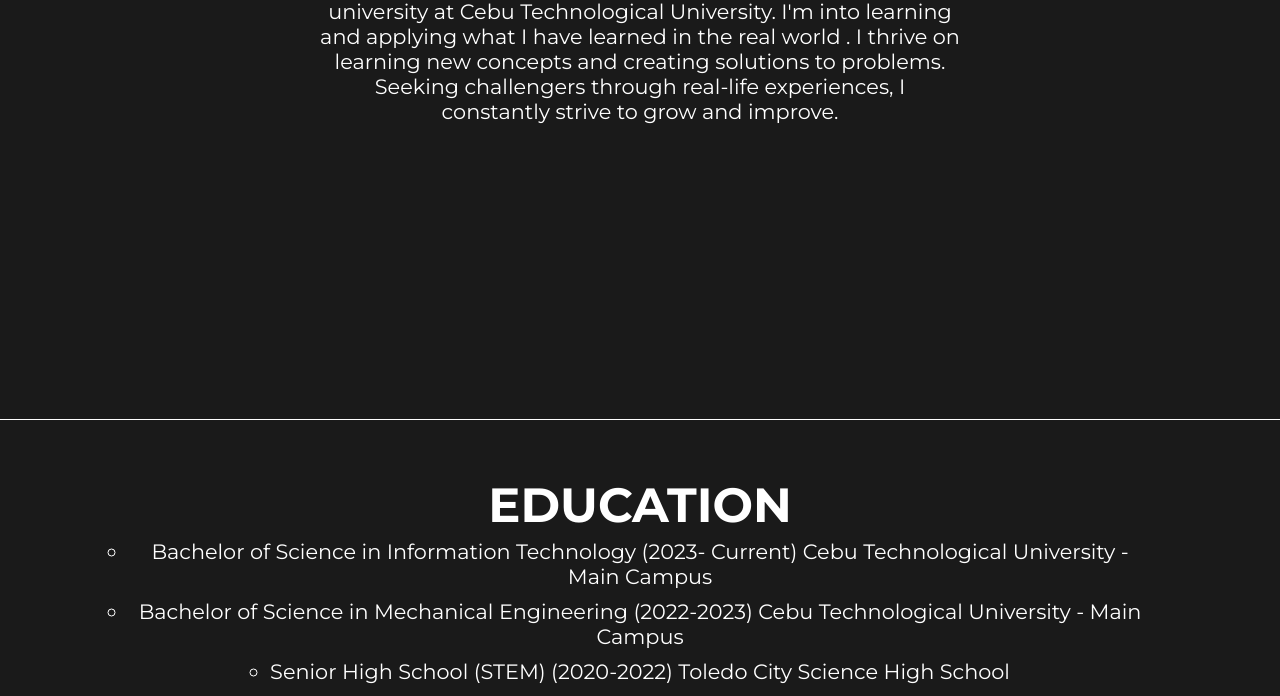
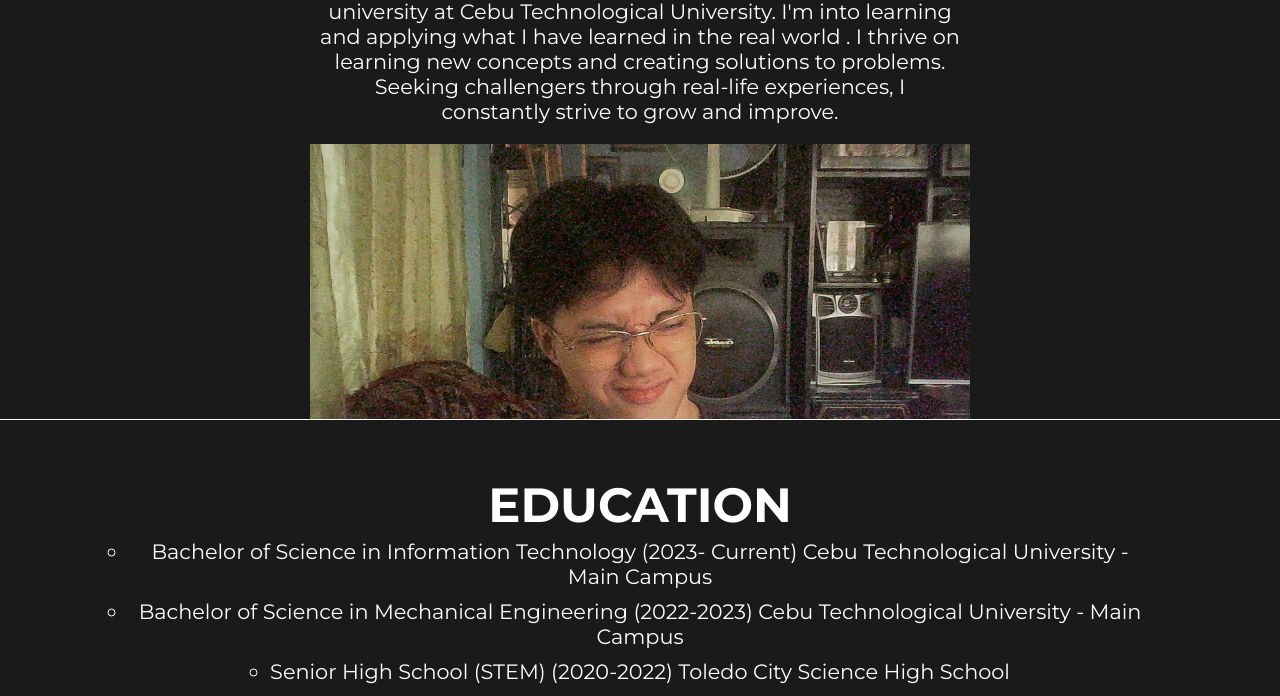
Before and after one commit to Berlindraft/PELEC2_Abella_RaymundZyron_Midterm, a plain HTML site: page abella_raymundzyron_midterm.html in a window 1280 px wide. Shown: the part 540-1236 px from the top of the page. Drawn offline with Linux system fonts and the light colour scheme.

Commit message:
updated the picture path

```diff
--- a/abella_raymundzyron_midterm.html
+++ b/abella_raymundzyron_midterm.html
@@ -40,7 +40,7 @@
         <p id="aboutme-cont">You can call me Zyron. I am student at this prestigious university at Cebu Technological University. I'm into learning and applying what I have learned in the real world . I thrive on learning new concepts and creating solutions to problems. Seeking challengers through real-life experiences, I constantly strive to grow and improve.
         </p>
         <div class="random-cont">
-        <img src="random_pic.png" alt="">
+        <img src="/Assets/random_pic.png" alt="">
         </div>
     </section>
     <section class="section-page" id="education">
```
